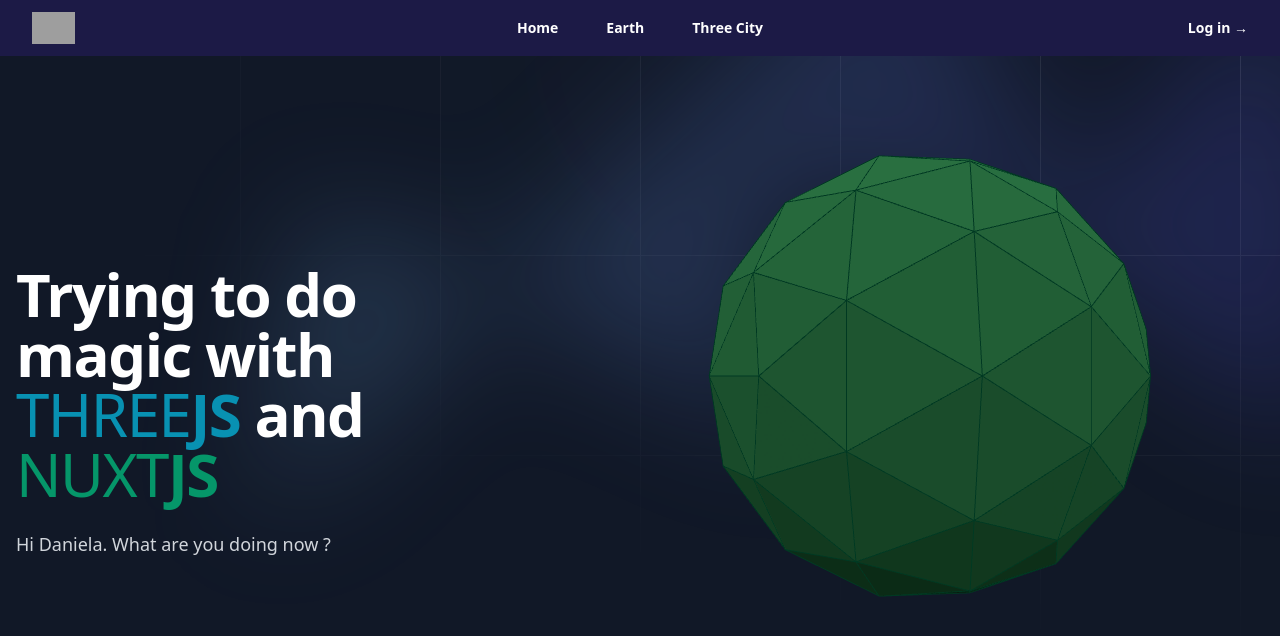
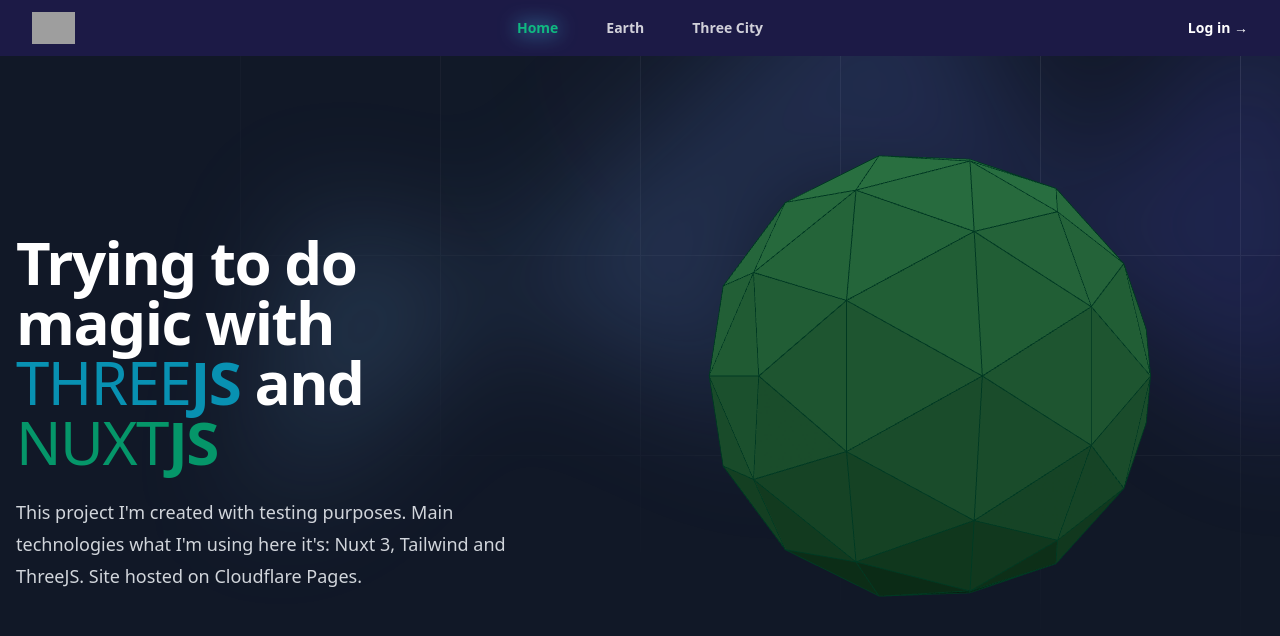
Before and after one commit to Dantes737/NUXT-THREEJS, a Nuxt app: page / in a window 1280 px wide. Shown: the top 636 px of the page. Built offline with nearby package versions, Linux system fonts and the light colour scheme; grey boxes are pictures that could not be loaded.

Commit message:
updated some styles and 3D scenes

```diff
--- a/layouts/default.vue
+++ b/layouts/default.vue
@@ -1,10 +1,11 @@
 <script setup>
-import { ref } from "vue";
+const route = useRoute();
+const routeName = computed(() => route.name);
 
 const navigation = [
-  { name: "Home", href: "/" },
-  { name: "Earth", href: "/earth" },
-  { name: "Three City", href: "/city" },
+  { label: "Home", name: "index", href: "/" },
+  { label: "Earth", name: "earth", href: "/earth" },
+  { label: "Three City", name: "city", href: "/city" },
 ];
 </script>
 
@@ -30,9 +31,15 @@
             :to="item.href"
             v-for="item in navigation"
             :key="item.name"
-            class="text-sm font-semibold leading-6 text-white"
-            >{{ item.name }}</NuxtLink
+            :class="[
+              'font-semibold text-sm hover:drop-shadow-[0_0px_10px_rgba(255,255,255,0.95)] hover:text-white',
+              routeName === item.name
+                ? 'drop-shadow-[0_0px_10px_rgb(77,210,255)] text-emerald-500'
+                : 'text-white/80',
+            ]"
           >
+            {{ item.label }}
+          </NuxtLink>
         </div>
         <div class="flex flex-1 justify-end">
           <a href="#" class="text-sm font-semibold leading-6 text-white"
--- a/pages/city.vue
+++ b/pages/city.vue
@@ -6,7 +6,7 @@
 const container = ref(null);
 let camera, scene, renderer;
 let physics, position;
-let boxes, spheres;
+let spheres;
 
 async function init() {
   physics = await JoltPhysics();
@@ -54,11 +54,31 @@
   // Boxes
 
   const geometryBox = new THREE.BoxGeometry(0.6, 0.6, 0.6);
-  boxes = new THREE.Mesh(geometryBox, material);
-  boxes.castShadow = true;
-  boxes.receiveShadow = true;
-  boxes.userData.physics = { mass: 1 };
-  scene.add(boxes);
+  const boxes_one = new THREE.Mesh(
+    geometryBox,
+    new THREE.MeshLambertMaterial({ color: "#3a8c5c" })
+  );
+  boxes_one.castShadow = true;
+  boxes_one.receiveShadow = true;
+  boxes_one.userData.physics = { mass: 1 };
+  scene.add(boxes_one);
+
+  const boxes_second = new THREE.Mesh(
+    geometryBox,
+    new THREE.MeshLambertMaterial({ color: "#cc8b3b" })
+  );
+  boxes_second.castShadow = true;
+  boxes_second.receiveShadow = true;
+  boxes_second.userData.physics = { mass: 1 };
+  boxes_second.position.set(3, 5, -1);
+  scene.add(boxes_second);
+
+  const boxes_third = new THREE.Mesh(geometryBox, material);
+  boxes_third.castShadow = true;
+  boxes_third.receiveShadow = true;
+  boxes_third.userData.physics = { mass: 1 };
+  boxes_third.position.set(0, 5, -3);
+  scene.add(boxes_third);
 
   // Spheres
 
@@ -103,20 +123,6 @@
     position.set(0, Math.random() + 1, 0);
     physics.setMeshPosition(spheres, position, index);
   }, 200);
-
-  // setInterval(() => {
-  //   let index = Math.floor(Math.random() * boxes.count);
-
-  //   position.set(0, Math.random() + 1, 0);
-  //   physics.setMeshPosition(boxes, position, index);
-
-  //   //
-
-  //   index = Math.floor(Math.random() * spheres.count);
-
-  //   position.set(0, Math.random() + 1, 0);
-  //   physics.setMeshPosition(spheres, position, index);
-  // }, 500);
 }
 
 function animate() {
--- a/pages/index.vue
+++ b/pages/index.vue
@@ -71,12 +71,13 @@
           ><span class="text-emerald-600">JS</span>
         </h1>
         <p class="mt-6 text-lg leading-8 text-gray-300">
-          Hi Daniela. What are you doing now ?
+          This project I'm created with testing purposes. Main technologies what
+          I'm using here it's: Nuxt 3, Tailwind and ThreeJS. Site hosted on
+          Cloudflare Pages.
         </p>
       </div>
-      <div class="">
-        <Icosahedron />
-      </div>
+
+      <Icosahedron />
     </div>
   </div>
 </template>
```
